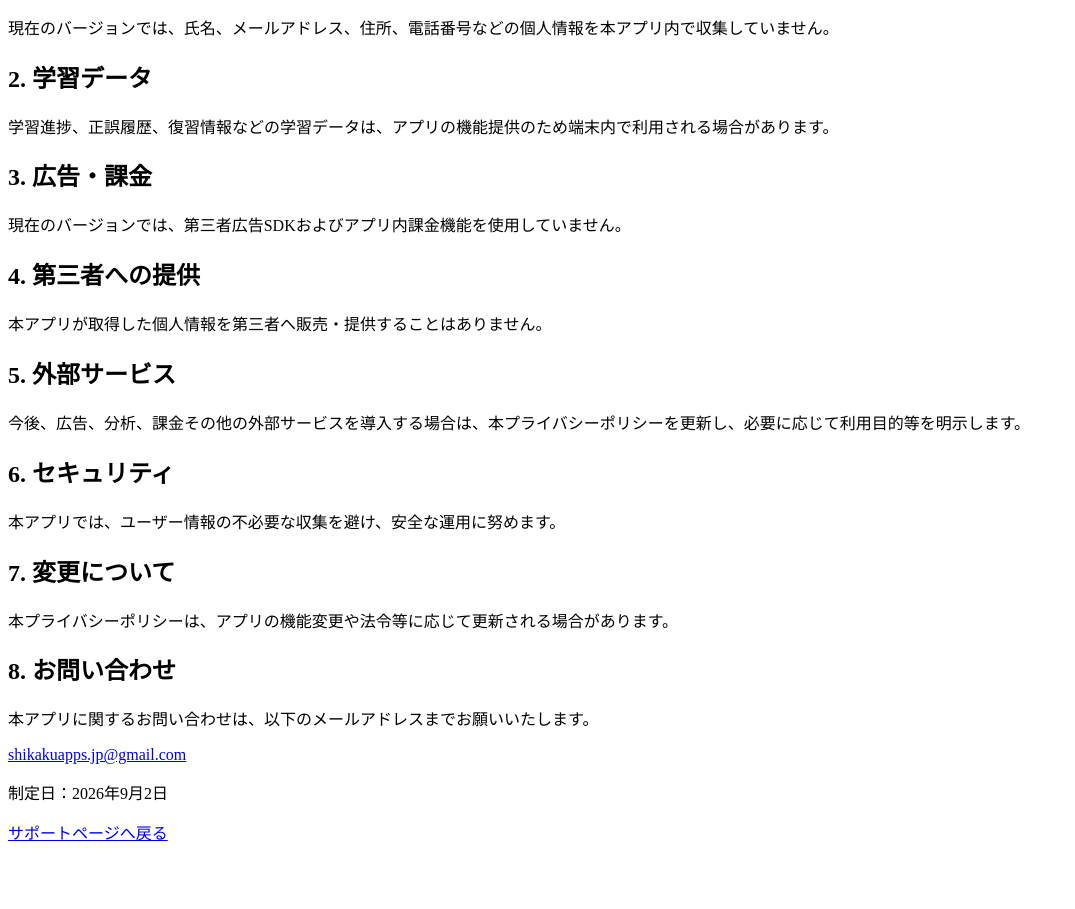
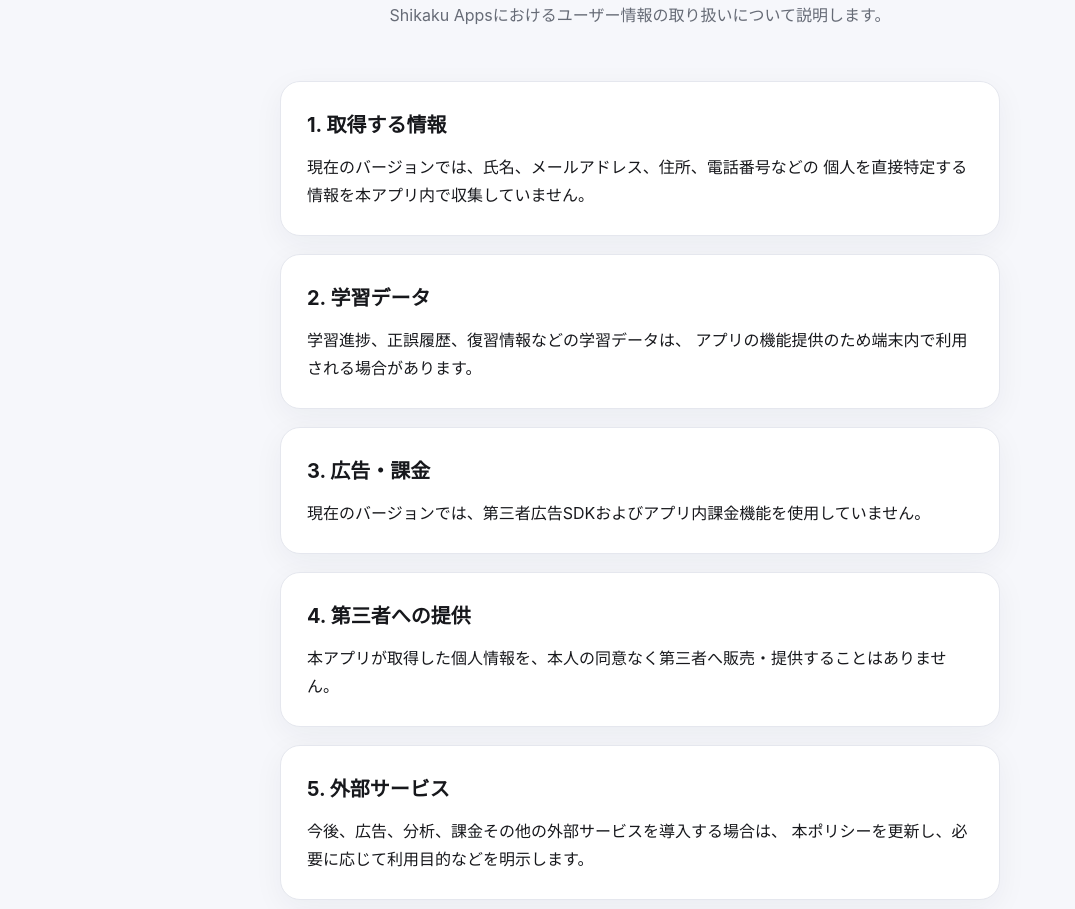
Before and after one commit to shigezawa1111/shikaku-support, a plain HTML site: page privacy.html in a window 1280 px wide. Shown: the part 173-1082 px from the top of the page, without its empty margins (0-1075 px from the left). Before the commit the page ends 1033 px from the top, so only its background shows below. Drawn offline with Linux system fonts and the light colour scheme.

Commit message:
Update privacy.html

```diff
--- a/privacy.html
+++ b/privacy.html
@@ -4,64 +4,216 @@
   <meta charset="utf-8">
   <meta name="viewport" content="width=device-width, initial-scale=1">
   <title>プライバシーポリシー | Shikaku Apps</title>
+  <meta name="description" content="Shikaku Appsのプライバシーポリシーです。">
+
+  <style>
+    :root {
+      --bg: #f6f7fb;
+      --card: #ffffff;
+      --text: #17181c;
+      --sub: #666b76;
+      --accent: #315efb;
+      --border: #e5e7ee;
+    }
+
+    * {
+      box-sizing: border-box;
+    }
+
+    body {
+      margin: 0;
+      background: var(--bg);
+      color: var(--text);
+      font-family:
+        -apple-system,
+        BlinkMacSystemFont,
+        "Hiragino Sans",
+        "Yu Gothic",
+        "Segoe UI",
+        sans-serif;
+      line-height: 1.75;
+    }
+
+    .wrap {
+      max-width: 760px;
+      margin: 0 auto;
+      padding: 48px 20px 64px;
+    }
+
+    .hero {
+      text-align: center;
+      padding: 28px 10px 34px;
+    }
+
+    .brand {
+      display: inline-block;
+      font-size: 14px;
+      font-weight: 700;
+      letter-spacing: .12em;
+      color: var(--accent);
+      margin-bottom: 12px;
+    }
+
+    h1 {
+      margin: 0;
+      font-size: 34px;
+      line-height: 1.25;
+    }
+
+    .lead {
+      margin: 16px auto 0;
+      max-width: 560px;
+      color: var(--sub);
+    }
+
+    .card {
+      background: var(--card);
+      border: 1px solid var(--border);
+      border-radius: 20px;
+      padding: 26px;
+      margin-top: 18px;
+      box-shadow: 0 8px 30px rgba(20, 30, 60, 0.05);
+    }
+
+    h2 {
+      font-size: 20px;
+      margin: 0 0 10px;
+    }
+
+    p {
+      margin: 0;
+    }
+
+    .card p + p {
+      margin-top: 12px;
+    }
+
+    a {
+      color: var(--accent);
+    }
+
+    .button {
+      display: inline-block;
+      margin-top: 22px;
+      padding: 12px 18px;
+      border-radius: 12px;
+      background: #eef2ff;
+      color: var(--accent);
+      text-decoration: none;
+      font-weight: 700;
+    }
+
+    .date {
+      color: var(--sub);
+      font-size: 13px;
+      margin-top: 26px;
+      text-align: center;
+    }
+
+    @media (max-width: 520px) {
+      .wrap {
+        padding-top: 28px;
+      }
+
+      h1 {
+        font-size: 28px;
+      }
+
+      .card {
+        padding: 22px 18px;
+      }
+    }
+  </style>
 </head>
+
 <body>
+  <main class="wrap">
+
+    <section class="hero">
+      <div class="brand">SHIKAKU APPS</div>
       <h1>プライバシーポリシー</h1>
+      <p class="lead">
+        Shikaku Appsにおけるユーザー情報の取り扱いについて説明します。
+      </p>
+    </section>
 
-  <p>
-    Shikaku Apps（以下「本アプリ」）は、ユーザーのプライバシーを尊重します。
-  </p>
-
+    <section class="card">
       <h2>1. 取得する情報</h2>
       <p>
-    現在のバージョンでは、氏名、メールアドレス、住所、電話番号などの個人情報を本アプリ内で収集していません。
+        現在のバージョンでは、氏名、メールアドレス、住所、電話番号などの
+        個人を直接特定する情報を本アプリ内で収集していません。
       </p>
+    </section>
 
+    <section class="card">
       <h2>2. 学習データ</h2>
       <p>
-    学習進捗、正誤履歴、復習情報などの学習データは、アプリの機能提供のため端末内で利用される場合があります。
+        学習進捗、正誤履歴、復習情報などの学習データは、
+        アプリの機能提供のため端末内で利用される場合があります。
       </p>
+    </section>
 
+    <section class="card">
       <h2>3. 広告・課金</h2>
       <p>
         現在のバージョンでは、第三者広告SDKおよびアプリ内課金機能を使用していません。
       </p>
+    </section>
 
+    <section class="card">
       <h2>4. 第三者への提供</h2>
       <p>
-    本アプリが取得した個人情報を第三者へ販売・提供することはありません。
+        本アプリが取得した個人情報を、本人の同意なく第三者へ販売・提供することはありません。
       </p>
+    </section>
 
+    <section class="card">
       <h2>5. 外部サービス</h2>
       <p>
-    今後、広告、分析、課金その他の外部サービスを導入する場合は、本プライバシーポリシーを更新し、必要に応じて利用目的等を明示します。
+        今後、広告、分析、課金その他の外部サービスを導入する場合は、
+        本ポリシーを更新し、必要に応じて利用目的などを明示します。
       </p>
+    </section>
 
+    <section class="card">
       <h2>6. セキュリティ</h2>
       <p>
-    本アプリでは、ユーザー情報の不必要な収集を避け、安全な運用に努めます。
+        ユーザー情報の不必要な収集を避け、
+        適切かつ安全な情報管理に努めます。
       </p>
+    </section>
 
-  <h2>7. 変更について</h2>
+    <section class="card">
+      <h2>7. 本ポリシーの変更</h2>
       <p>
-    本プライバシーポリシーは、アプリの機能変更や法令等に応じて更新される場合があります。
+        アプリの機能変更、利用サービスの変更、法令等への対応に伴い、
+        本プライバシーポリシーを更新する場合があります。
       </p>
+    </section>
 
+    <section class="card">
       <h2>8. お問い合わせ</h2>
       <p>
         本アプリに関するお問い合わせは、以下のメールアドレスまでお願いいたします。
       </p>
 
-  <p>
+      <p style="margin-top:12px;">
         <a href="mailto:shikakuapps.jp@gmail.com">
           shikakuapps.jp@gmail.com
         </a>
       </p>
+    </section>
 
-  <p>制定日：2026年9月2日</p>
+    <div style="text-align:center;">
+      <a class="button" href="index.html">
+        サポートページへ戻る
+      </a>
+    </div>
 
-  <p>
-    <a href="index.html">サポートページへ戻る</a>
+    <p class="date">
+      制定日：2026年9月2日
     </p>
+
+  </main>
 </body>
 </html>
```
Lines whose indentation alone changed are shown as unchanged.
